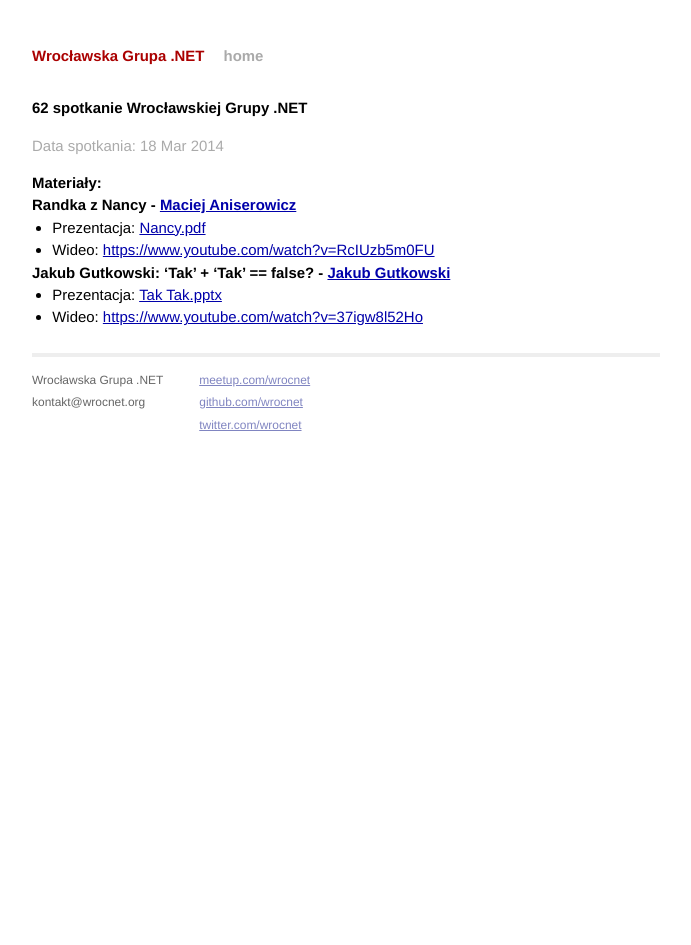
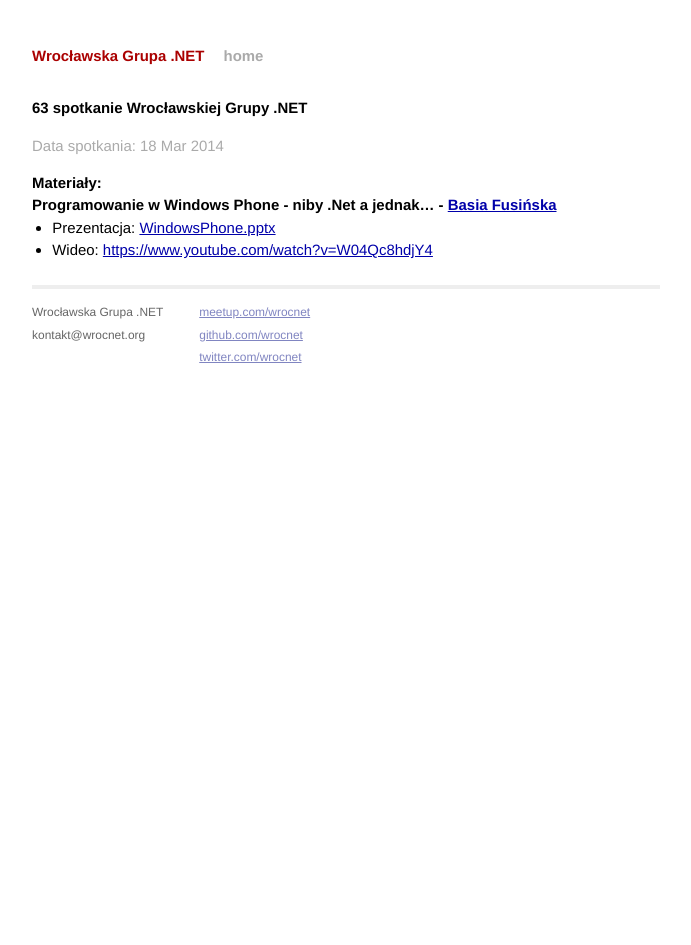
Before and after one commit to wrocnet/wrocnet.github.io, a Jekyll site: the page built from _posts/2014-03-18-63-spotkanie-wroclaw-grupy-net.md, in a window 1280 px wide. Shown: the whole page, without its empty margins (294-985 px from the left). Built offline with Jekyll 4.4.1, drawn with Linux system fonts in a browser that asks for light colours; Markdown is read by kramdown in place of the engine named in the settings.

Commit message:
63. meeting updated

```diff
--- a/_posts/2014-03-18-63-spotkanie-wroclaw-grupy-net.md
+++ b/_posts/2014-03-18-63-spotkanie-wroclaw-grupy-net.md
@@ -1,13 +1,9 @@
 ---
 layout: meetup
-title: 62. spotkanie Wrocławskiej Grupy .NET
-meetupno: 62
+title: 63. spotkanie Wrocławskiej Grupy .NET
+meetupno: 63
 ---
 
-#### Randka z Nancy - [Maciej Aniserowicz](http://maciejaniserowicz.com)
-* Prezentacja: [Nancy.pdf](https://raw.githubusercontent.com/wrocnet/wrocnet.github.io/master/_assets/maniserowicz-nancy.pdf)
-* Wideo: [https://www.youtube.com/watch?v=RcIUzb5m0FU](https://www.youtube.com/watch?v=RcIUzb5m0FU)
-
-#### Jakub Gutkowski: 'Tak' + 'Tak' == false?  - [Jakub Gutkowski](http://blog.gutek.pl)
-* Prezentacja: [Tak Tak.pptx](https://raw.githubusercontent.com/wrocnet/wrocnet.github.io/master/_assets/tak%20tak.pptx)
-* Wideo: [https://www.youtube.com/watch?v=37igw8l52Ho](https://www.youtube.com/watch?v=37igw8l52Ho)
+#### Programowanie w Windows Phone - niby .Net a jednak... - [Basia Fusińska](http://barbarafusinska.com)
+* Prezentacja: [WindowsPhone.pptx](https://raw.githubusercontent.com/wrocnet/wrocnet.github.io/master/_assets/WindowsPhone.pptx)
+* Wideo: [https://www.youtube.com/watch?v=W04Qc8hdjY4](https://www.youtube.com/watch?v=W04Qc8hdjY4)
```
